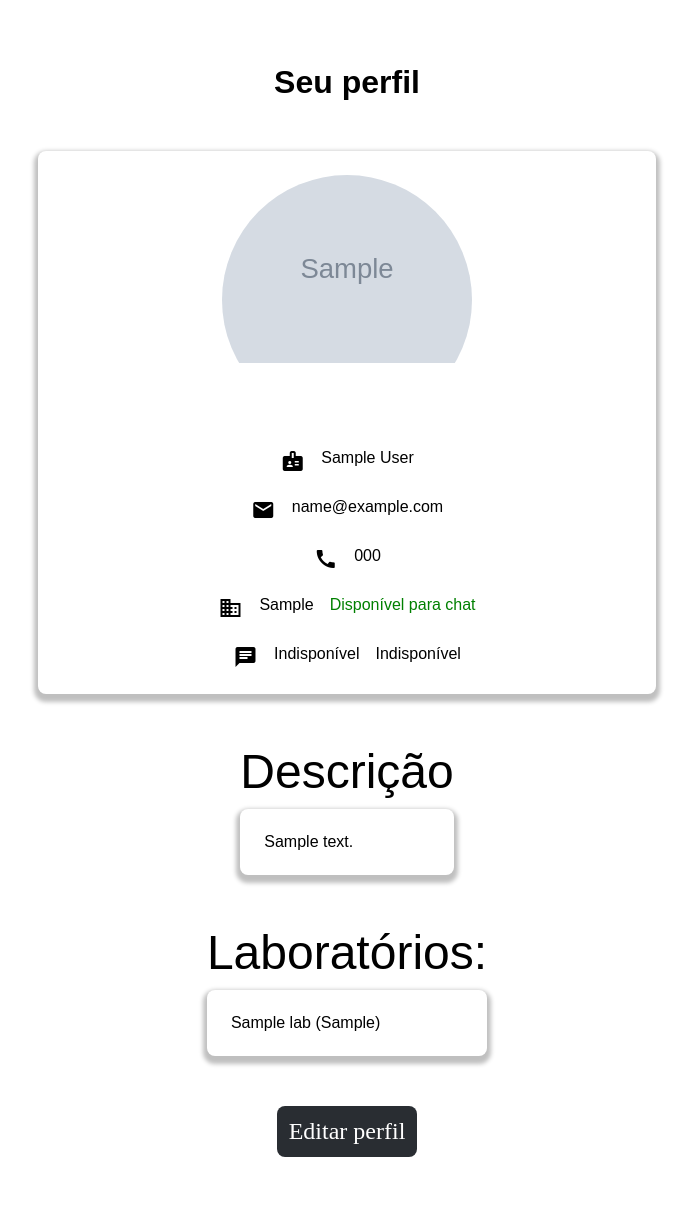
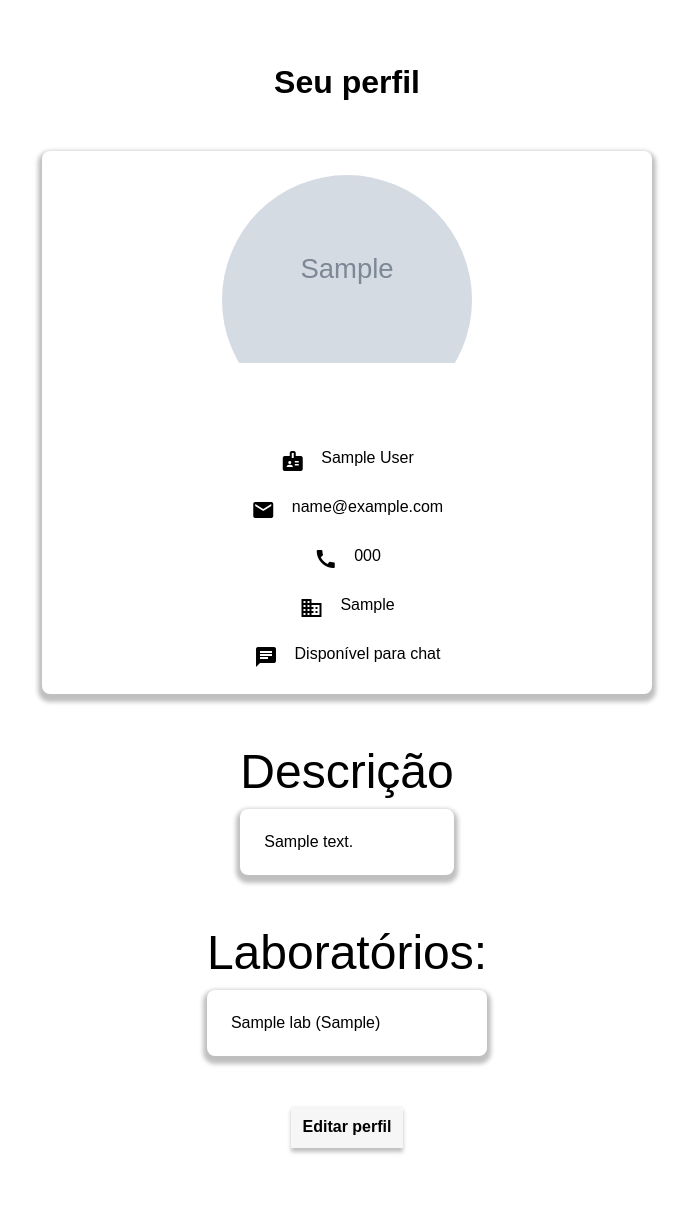
Before and after one commit to Eduds007/icfinder, a Django app: page /perfil/1/ in a window 1280 px wide. Shown: the part 86-1307 px from the top of the page, without its empty margins (293-986 px from the left). After the commit the page ends 1240 px from the top, so only its background shows below. Run offline with Django 4.2, Linux system fonts and the light colour scheme; a user stored in the database is signed in; tables that the repository leaves empty hold one stand-in row (values such as "Sample post"); grey boxes marked "Sample" are stand-in pictures; parts of the project's set-up code (start-up, migrations or seed data) failed here and were passed over.

Commit message:
style: css changes

```diff
--- a/icfinder_app/templates/icfinder_app/detail.html
+++ b/icfinder_app/templates/icfinder_app/detail.html
@@ -93,9 +93,9 @@ Página do post
     </div>
 
     <div class = 'edit_delete'>
-    <p class = "ref"> Vagas: {{ projeto.vagas }}</p>
-    <a class="ref" href="{% url 'project_update' projeto.id %}">Editar projeto</a>
-    <a class ="ref" href="{% url 'project_delete' projeto.id %}">Deletar projeto</a>
+    <p class = "btn-class"> Vagas: {{ projeto.vagas }}</p>
+    <a class="btn-class" href="{% url 'project_update' projeto.id %}">Editar projeto</a>
+    <a class ="btn-class" href="{% url 'project_delete' projeto.id %}">Deletar projeto</a>
 
     </div>
 
--- a/icfinder_app/templates/icfinder_app/new.html
+++ b/icfinder_app/templates/icfinder_app/new.html
@@ -33,7 +33,7 @@ Criação de projeto
             {{ field }}
         </div>
         {% endfor %}
-        <button type="submit">Salvar</button>
+        <button class="btn-class" type="submit">Salvar</button>
     </form>
 </div>
 {% endblock %}
--- a/icfinder_app/templates/icfinder_app/perfil_detail.html
+++ b/icfinder_app/templates/icfinder_app/perfil_detail.html
@@ -42,31 +42,22 @@ Página de perfil
         <span class="icon">business_benter</span>
         {% if is_professor %}
         <p>{{professor.departamento}}</p>
-        {% if professor.disponibilidade %}
-        <p id = "Disponível">Disponível para chat</p>
-        {% else%}
-        <p id = "Indisponível">Indisponível</p>
-        {% endif %}
+        {% else %}
+        <p>{{aluno.curso}}</p>
+
       {% endif %}
       </div>
 
       <div class="desc-line">
+        {% if is_professor %}
         <span class="icon">chat</span>
-        {% if is_professor %}
-          {% if projeto.responsavel.disponibilidade %}
+          {% if professor.disponibilidade %}
           <p class = "Disponível">Disponível para chat</p>
           {% else %}
           <p class = "Indisponível">Indisponível</p>
           {% endif %}
         {% endif %}
 
-        {% if is_aluno %}
-          {% if projeto.responsavel.disponibilidade %}
-          <a class = "Disponível" href = "{% url 'chat' projeto.responsavel.user.id %}" > Disponível para chat</a>
-          {% else %}
-          <p class = "Indisponível">Indisponível</p>
-          {% endif %}
-        {% endif %}
         </div>
 
     </div>
@@ -92,7 +83,7 @@ Página de perfil
       </div>
     </div>
 
-    <a class = "button_edit" href="{% url 'perfil_professor_update' user.id %}">Editar perfil</a>
+    <a class = "btn-class" href="{% url 'perfil_professor_update' user.id %}">Editar perfil</a>
 
     {% elif is_aluno %}
     <h2>Interesses:</h2>
@@ -102,7 +93,7 @@ Página de perfil
       {% endfor %}
     </div>
 
-    <a class = "button_edit" href = "{% url 'perfil_aluno_update' user.id %}">Editar perfil</a>
+    <a class = "btn-class" href = "{% url 'perfil_aluno_update' user.id %}">Editar perfil</a>
     {% endif %}
   </div>
 {% endblock %}
--- a/icfinder_app/templates/icfinder_app/update.html
+++ b/icfinder_app/templates/icfinder_app/update.html
@@ -33,7 +33,7 @@ Edição de projeto
           {{ field }}
       </div>
       {% endfor %}
-      <button type="submit">Salvar</button>
+      <button class="btn-class" type="submit">Salvar</button>
   </form>
 </div>
 {% endblock content %}
--- a/static/css/style.css
+++ b/static/css/style.css
@@ -62,6 +62,23 @@ a {
     margin-left: 5vw;
 }
 
+.btn-class {
+    padding: 12px;
+    background-color: #F6F6F6;
+    box-shadow: 0px 4px 4px 0px rgba(0, 0, 0, 0.25);
+    transition: transform 0.3s, background-color 0.3s;
+    border: none;
+    font-weight: bold;
+
+}
+
+.btn-class:hover {
+    transform: scale(1.01);
+    background-color: rgb(87,159 , 251);
+    color: white;
+
+}
+
 
 @media screen and (max-width: 600px) {
     nav#base-nav li {
```
